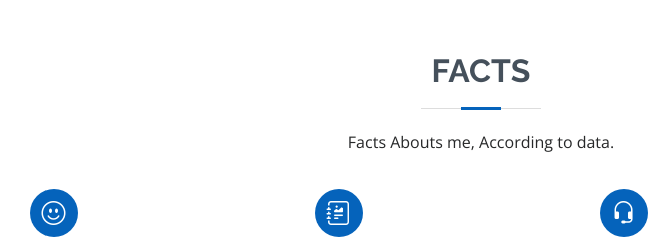
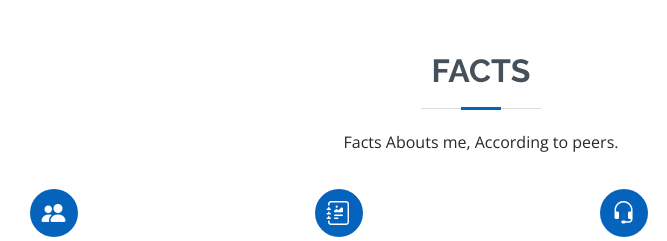
Before and after one commit to CodeDecoder13/Project_Rhuzz, a plain HTML site: page index.html in a window 1280 px wide. Shown: the part 1700-1941 px from the top of the page, 209-876 px from the left. Drawn offline with nearby package versions, Linux system fonts and the light colour scheme.

Commit message:
Update index.html

```diff
--- a/index.html
+++ b/index.html
@@ -129,14 +129,15 @@
 
         <div class="section-title">
           <h2>Facts</h2>
-          <p>Facts Abouts me, According to data.</p>
+          <p>Facts Abouts me, According to peers.</p>
         </div>
 
         <div class="row">
 
           <div class="col-lg-3 col-md-6">
             <div class="count-box">
-              <i class="bi bi-emoji-smile"></i>
+             <!-- <i class="bi bi-emoji-smile"></i> -->
+              <i class="bi bi-people-fill"></i>
               <span data-purecounter-start="0" data-purecounter-end="232" data-purecounter-duration="1" class="purecounter"></span>
               <p>Networks</p>
             </div>
```
